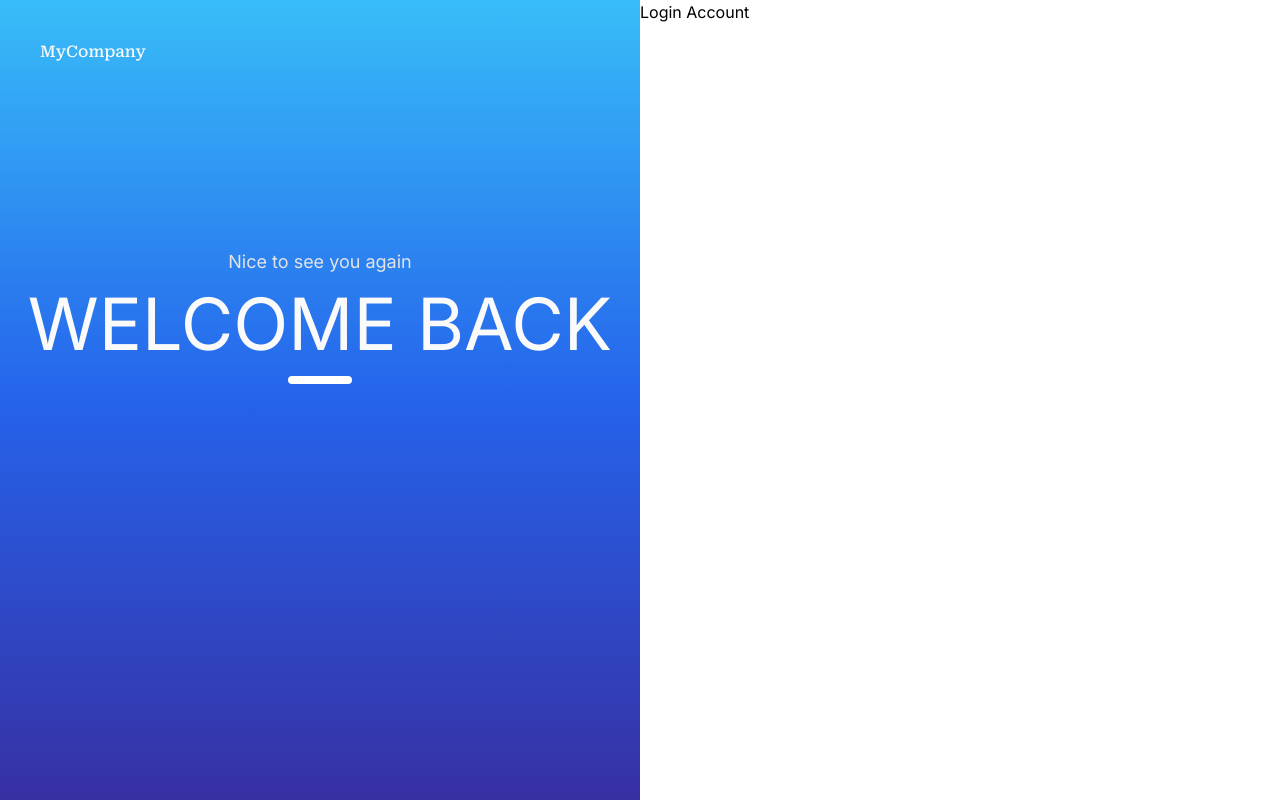
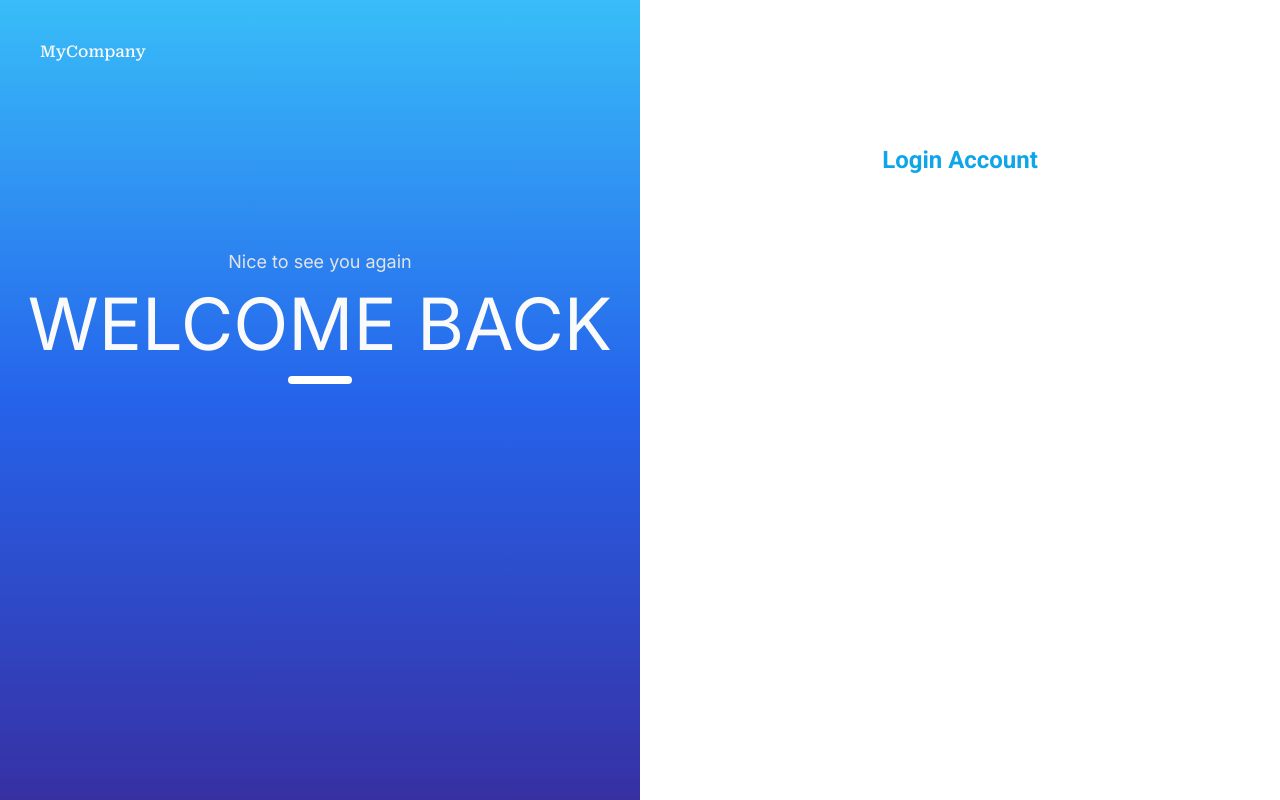
Before and after one commit to NathanSoa/les, a Next.js app in the folder frontend/: page / in a window 1280 px wide. Built offline with nearby package versions, Linux system fonts and the light colour scheme.

Commit message:
feat: add style for title

```diff
--- a/frontend/src/app/page.tsx
+++ b/frontend/src/app/page.tsx
@@ -1,9 +1,14 @@
 import clsx from 'clsx'
 import { Metadata } from 'next'
-import { Roboto_Serif as RobotoSerif } from 'next/font/google'
+import { Roboto_Serif as RobotoSerif, Roboto } from 'next/font/google'
 
-const roboto = RobotoSerif({
+const robotoSerif = RobotoSerif({
   weight: '500',
+  subsets: ['latin'],
+})
+
+const roboto = Roboto({
+  weight: '700',
   subsets: ['latin'],
 })
 
@@ -15,7 +20,7 @@ export default function Home() {
   return (
     <div className="grid-cols-half grid">
       <aside className="h-screen bg-gradient-to-b  from-sky-400 via-blue-600 to-indigo-800 text-zinc-50">
-        <h1 className={clsx('p-10 font-medium', roboto.className)}>
+        <h1 className={clsx('p-10 font-medium', robotoSerif.className)}>
           MyCompany
         </h1>
         <div className="mt-36 flex flex-col items-center">
@@ -28,7 +33,14 @@ export default function Home() {
           </span>
         </div>
       </aside>
-      <main>Login Account</main>
+      <main
+        className={clsx(
+          'mx-auto px-10 pt-36 text-2xl font-bold text-sky-500',
+          roboto.className,
+        )}
+      >
+        <h2>Login Account</h2>
+      </main>
     </div>
   )
 }
```
